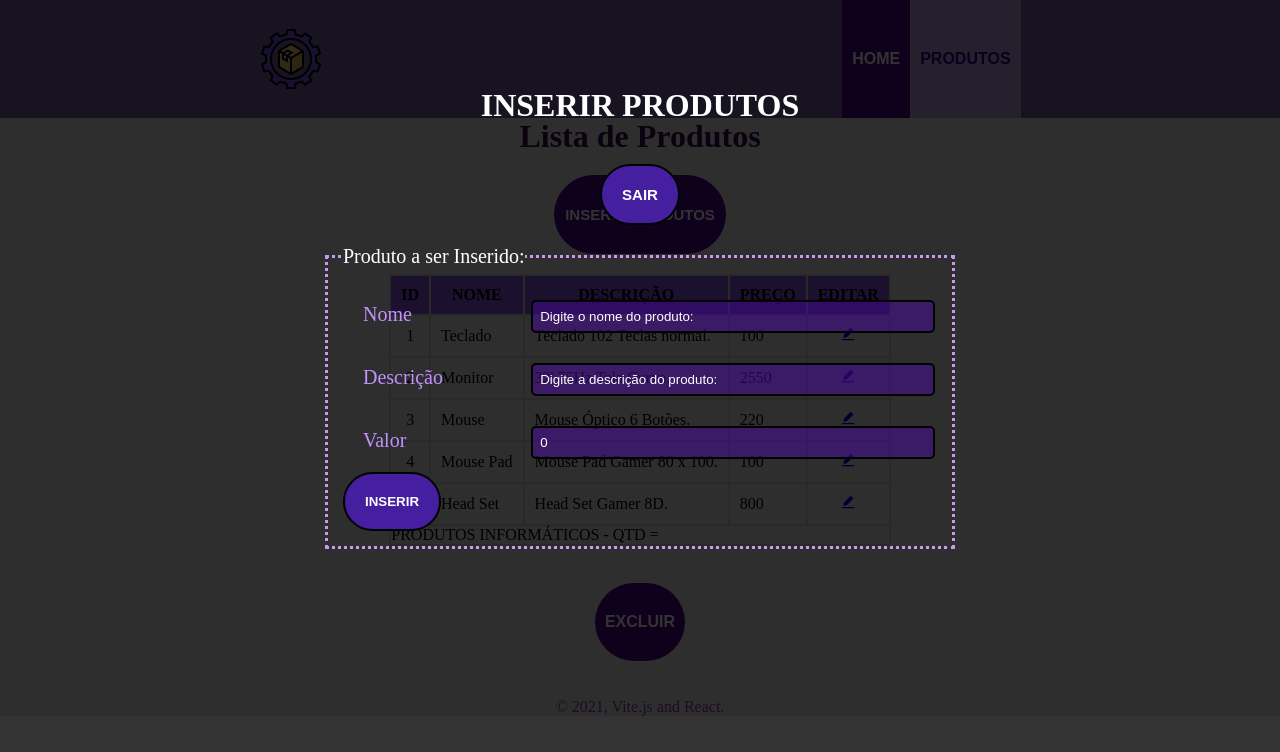
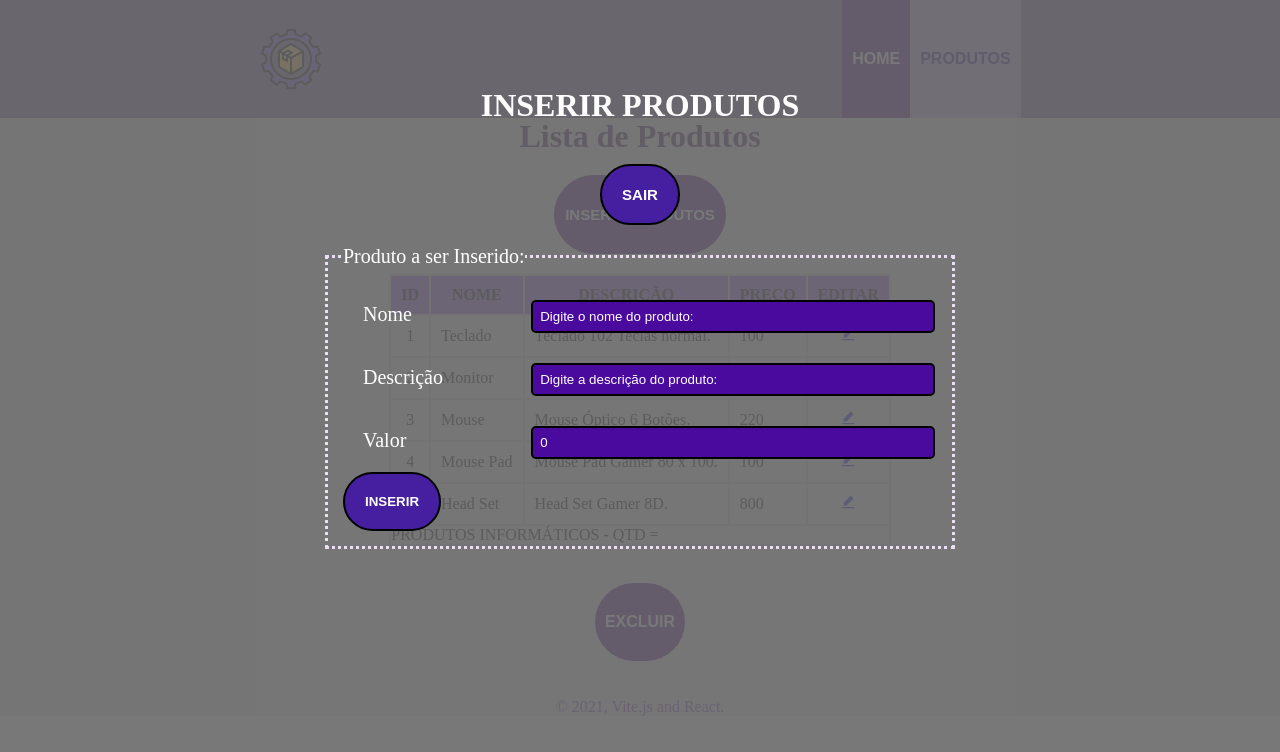
Before and after one commit to GabrielMachadoCP/CP2---JS, a React (Vite) app: page /produtos in a window 1280 px wide. Both pictures are taken after a click on the button "INSERIR PRODUTOS". Shown: the top 752 px of the page. Built offline with nearby package versions, Linux system fonts and the light colour scheme; data requests are answered from the project's data file.

Commit message:
Editando a estilização

```diff
--- a/src/components/ModalAction/ModalAction.scss
+++ b/src/components/ModalAction/ModalAction.scss
@@ -1,5 +1,5 @@
 .modal{
-    background-color: rgba(0,0,0,0.8);
+    background-color: rgba(104, 104, 104, 0.89);
     width: 100%;
     height: 100%;
     color: white;
@@ -28,7 +28,7 @@
 
         label{
             font-size: 20px;
-            color: rgb(194, 144, 255);
+            color: rgb(255, 255, 255);
             padding: 20px;
         }
 
@@ -68,7 +68,7 @@
 
         fieldset{
             padding: 15px;
-            border: dotted rgb(200, 153, 238) 3px;
+            border: dotted rgb(233, 223, 241) 3px;
 
             legend{
                 font-size: 20px;
@@ -88,7 +88,7 @@
                 display: inline-block;
                 padding: 7px;
                 width: 68%;
-                background-color: rgba(74, 10, 158, 0.493);
+                background-color: rgba(74, 10, 158);
                 color: white;
                 border-radius: 5px;
                 border: solid black 2px;
```
